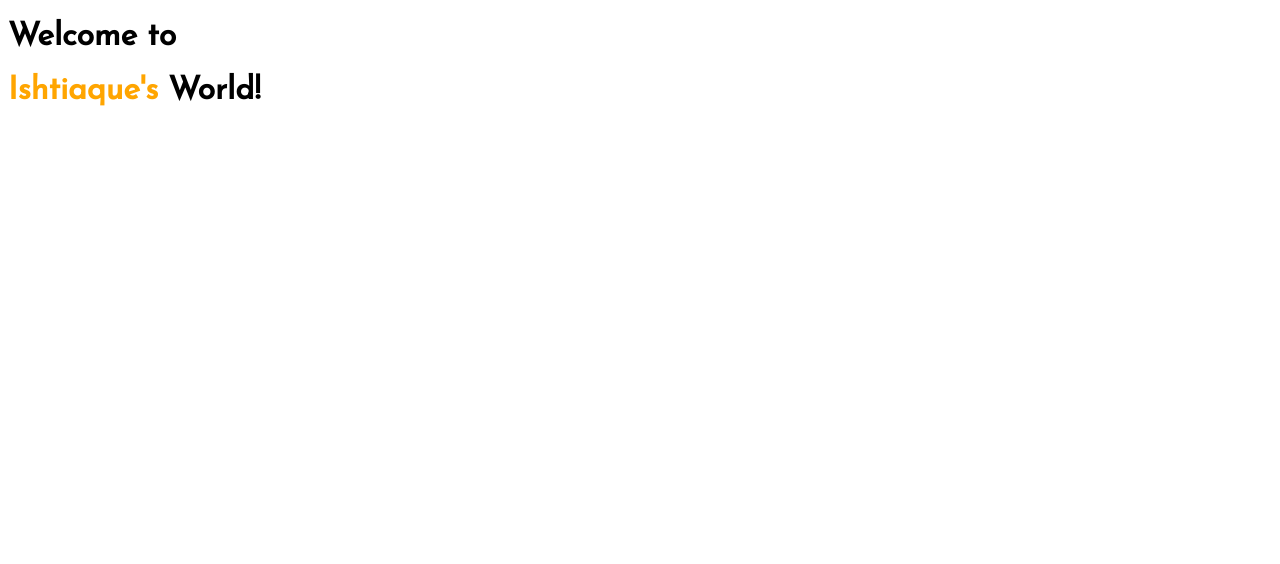
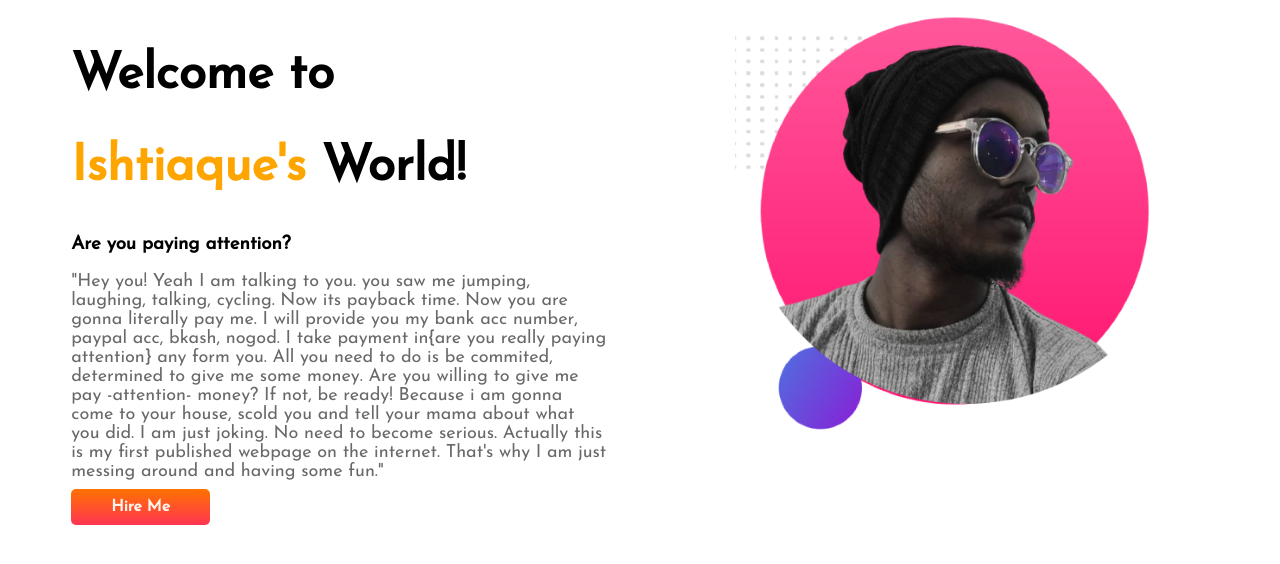
Before and after one commit to mashroorzisan/developer-portfolio-master, a plain HTML site: page index.html in a window 1280 px wide. Drawn offline with Linux system fonts and the light colour scheme.

Commit message:
added photo and designed button

```diff
--- a/index.html
+++ b/index.html
@@ -1,5 +1,6 @@
 <!DOCTYPE html>
 <html lang="en">
+
 <head>
     <meta charset="UTF-8">
     <meta http-equiv="X-UA-Compatible" content="IE=edge">
@@ -11,9 +12,31 @@
     <link href="https://fonts.googleapis.com/css2?family=Josefin+Sans&display=swap" rel="stylesheet">
     <link rel="stylesheet" href="style.css">
 </head>
+
 <body>
-    <h1>Welcome to</h1>
-    <h1><span class="orange">Ishtiaque's </span>World!</h1>
+    <section>
+        <div class="para">
+            <h1>Welcome to</h1>
+            <h1><span class="orange">Ishtiaque's </span>World!</h1>
+            <h3>Are you paying attention?</h3>
+            <p>"Hey you! Yeah I am talking to you. you saw me jumping, laughing, talking, cycling. Now its payback time.
+                Now you
+                are gonna literally pay me. I will provide you my bank acc number, paypal acc, bkash, nogod. I take
+                payment in{are you really paying attention}
+                any form you. All you need to do is be commited, determined to give me some money. Are you willing to
+                give me pay -attention-
+                money? If not, be ready! Because i am gonna come to your house, scold you and tell your mama about what
+                you did.
+                I am just joking. No need to become serious. Actually this is my first published webpage on the
+                internet. That's
+                why I am just messing around and having some fun."</p>
+            <a class="button" target="_blank" href="https://www.linkedin.com/in/ishtiaque-ahmed-bb3b341a9">Hire Me</a>
+        </div>
+        <div class="half-width">
+            <img src="mypic.png" alt="">
+        </div>
+    </section>
 
 </body>
+
 </html>
--- a/style.css
+++ b/style.css
@@ -1,6 +1,44 @@
-body{
+body {
     font-family: 'Josefin Sans', sans-serif;
 }
-.orange{
+
+h1 {
+    font-size: 50px;
+}
+
+.orange {
     color: orange;
 }
+
+p {
+    font-size: 18px;
+    color: dimgrey
+}
+
+section {
+    display: flex;
+}
+
+.para {
+    width: 50%;
+
+    padding-left: 5%;
+}
+
+.half-width {
+    width: 50%;
+    padding-left: 10%;
+}
+
+.half-width img {
+    width: 80%;
+}
+
+.button {
+    font-weight: 700;
+    color: seashell;
+    text-decoration: none;
+    padding: 10px 40px;
+    background-image: linear-gradient(rgb(255, 115, 0), rgba(255, 19, 54, 0.861));
+    border-radius: 5px;
+}
```
